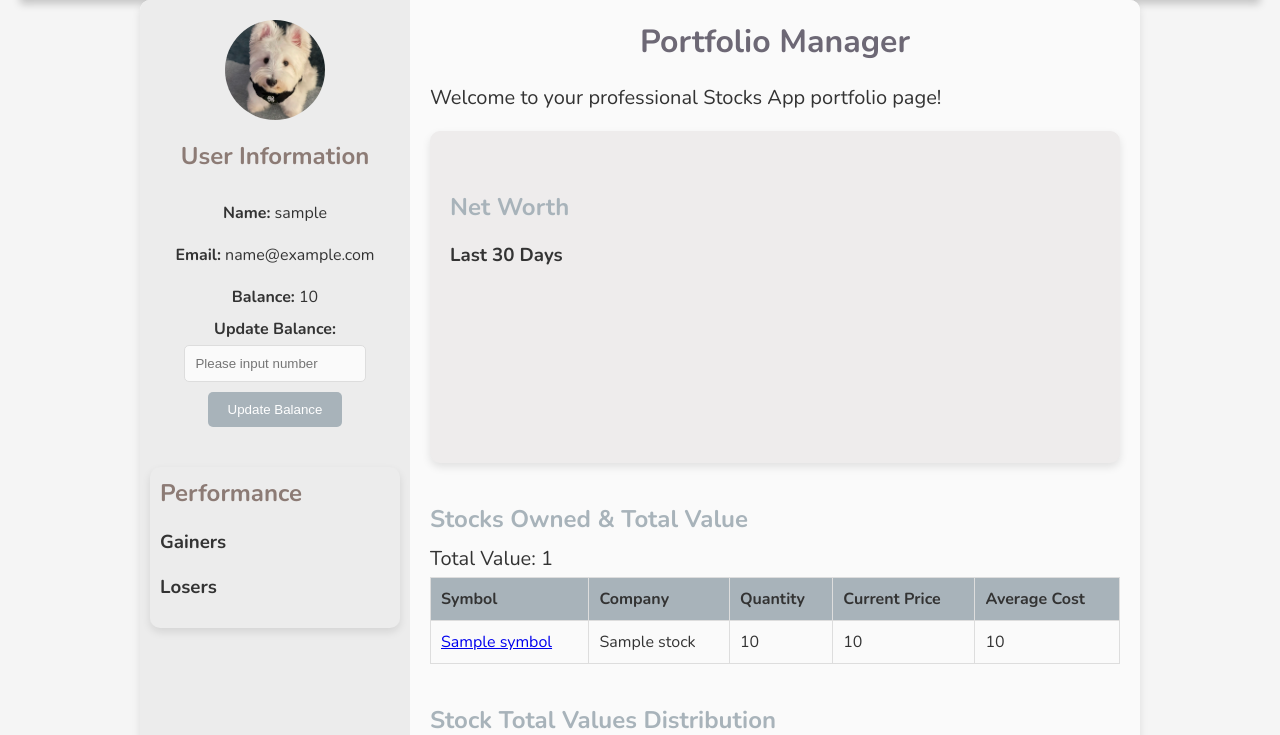
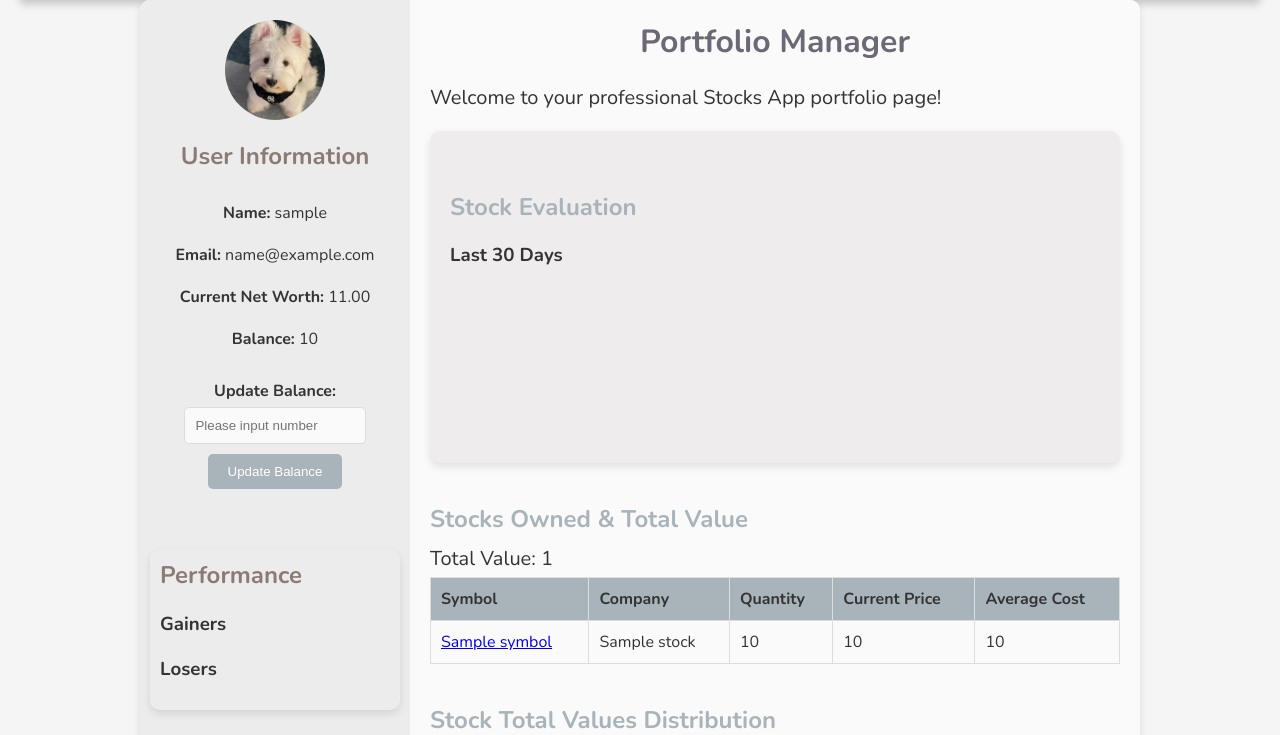
Before and after one commit to Qichen-Liu/StockPortfolio-Team13-Sherry-Zoe-Mike, a Flask app: template app/templates/portfolio.html in a window 1280 px wide. Shown: the part 90-825 px from the top of the page. Run offline with Flask 3, Linux system fonts and the light colour scheme; the template is opened without the code that fills it: most values are stand-ins (such as "Sample title", 1, 10 or a date in 2020); a map, chart or similar area stays blank.

Commit message:
change names of line chart & added current net worth

```diff
--- a/app/static/scripts/linechart.js
+++ b/app/static/scripts/linechart.js
@@ -19,7 +19,7 @@ const line_chart_data = {
     labels: line_chart_labels.reverse(),
     datasets: [
         {
-            label: "Net Worth",
+            label: "Stock Evaluation",
             data: line_chart_datasets_data.reverse(),
             pointRadius: 5,
             pointHoverRadius: 15,
--- a/app/templates/portfolio.html
+++ b/app/templates/portfolio.html
@@ -241,12 +241,27 @@
             <h2>User Information</h2>
             <p><strong>Name:</strong> {{ user_name }}</p>
             <p><strong>Email:</strong> {{ email }}</p>
+            <script>
+                // Convert template variables to JavaScript numbers
+                let balance = parseFloat({{ balance|tojson }});
+                let totalValue = parseFloat({{ total_value|tojson }});
+
+                // Calculate current net worth
+                let currentNetWorth = balance + totalValue;
+
+                // Display the result in the HTML
+                document.addEventListener('DOMContentLoaded', function() {
+                    document.getElementById('net-worth').textContent = currentNetWorth.toFixed(2);
+                });
+            </script>
+            <p><strong>Current Net Worth:</strong> <span id="net-worth"></span></p>
+
             <p><strong>Balance:</strong> {{ balance }}</p>
-            <form id="balance-form">
+            <p><form id="balance-form">
                 <label for="new-balance">Update Balance:</label>
                 <input type="text" inputmode="decimal" pattern="[0-9]*\.?[0-9]+" placeholder="Please input number" id="balance" name="balance" required>
                 <button type="submit">Update Balance</button>
-            </form>
+            </form></p>
             <div class="gain-lose">
                 <h2>Performance</h2>
                 <h3>Gainers</h3>
@@ -299,7 +314,7 @@
             <h1>Portfolio Manager</h1>
             <p>Welcome to your professional Stocks App portfolio page!</p>
             <div class="net-worth-graph">
-                <h2>Net Worth</h2>
+                <h2>Stock Evaluation</h2>
                 <h3>Last 30 Days</h3>
                 <canvas id="linechart"></canvas>
             </div>
```
Also changed, not shown: 1 other file.
